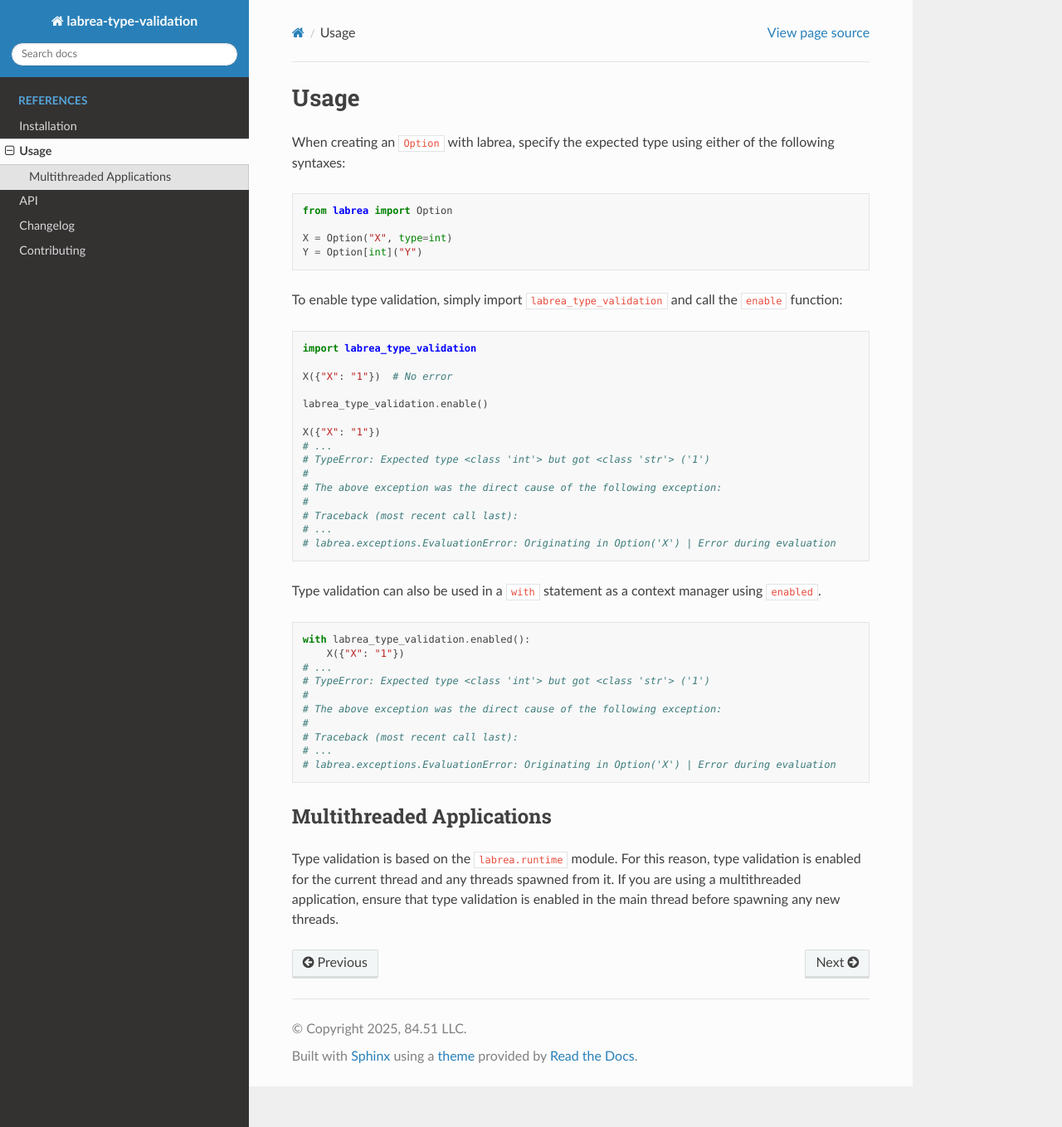
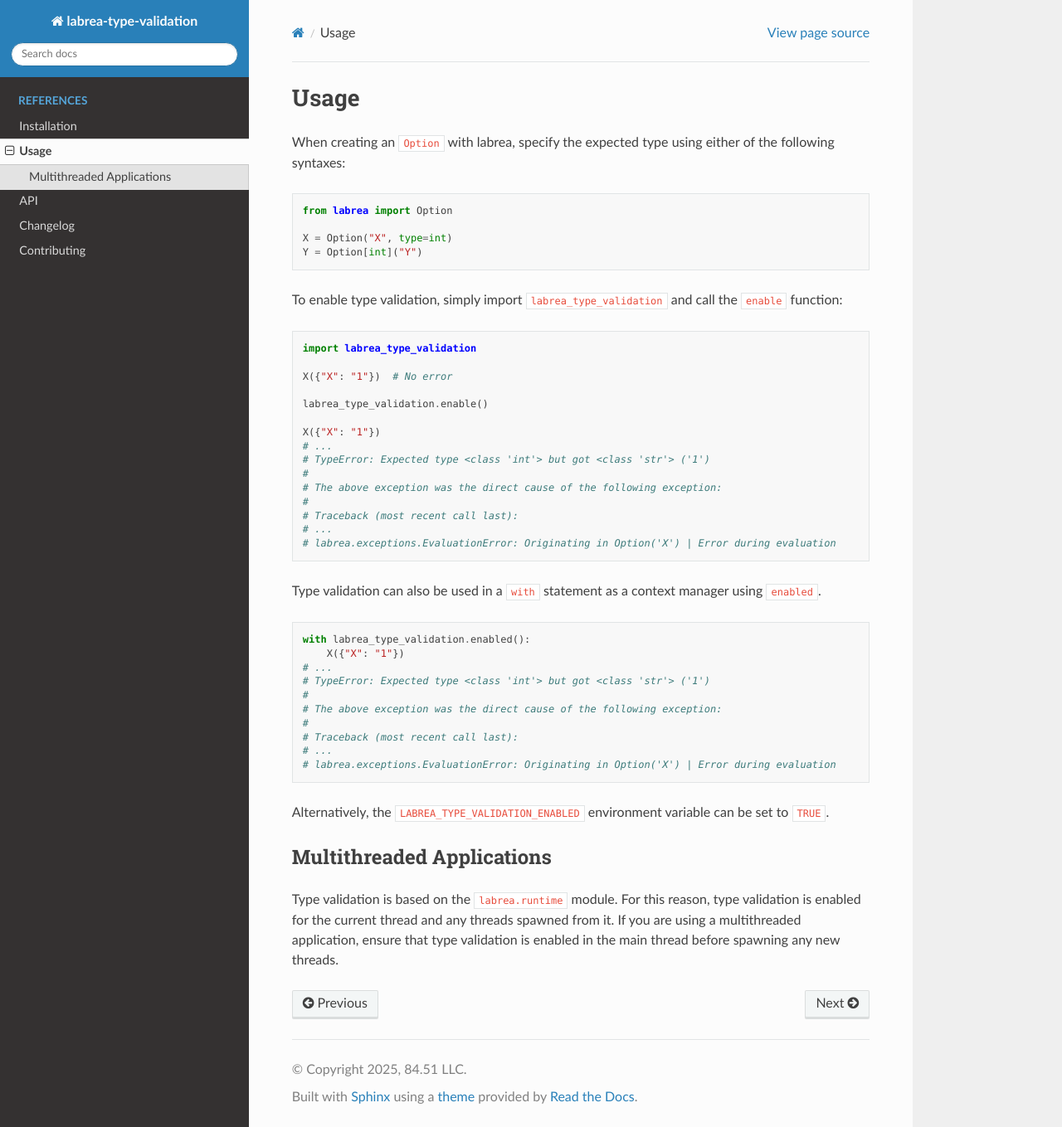
Before and after one commit to 8451/labrea-type-validation, a Sphinx documentation site: the page built from docs/source/usage.md, in a window 1280 px wide and 1359 px high. Shown: the whole window at 83% size. Built offline with Sphinx 7.4.7 and the Read the Docs theme 3.1.0, drawn with Linux system fonts in a browser that asks for light colours.

Commit message:
Update usage example to mention environment variable

````diff
--- a/docs/source/usage.md
+++ b/docs/source/usage.md
@@ -44,6 +44,8 @@ with labrea_type_validation.enabled():
 # labrea.exceptions.EvaluationError: Originating in Option('X') | Error during evaluation
 ```
 
+Alternatively, the `LABREA_TYPE_VALIDATION_ENABLED` environment variable can be set to `TRUE`.
+
 ## Multithreaded Applications
 
 Type validation is based on the `labrea.runtime` module. For this reason, type validation is
````
Also changed, not shown: README.md (+2 -0 lines).
